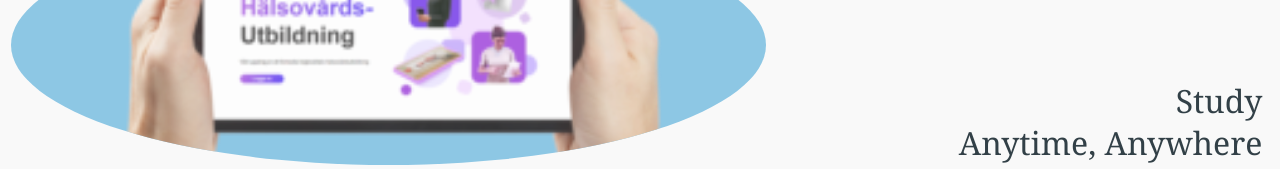
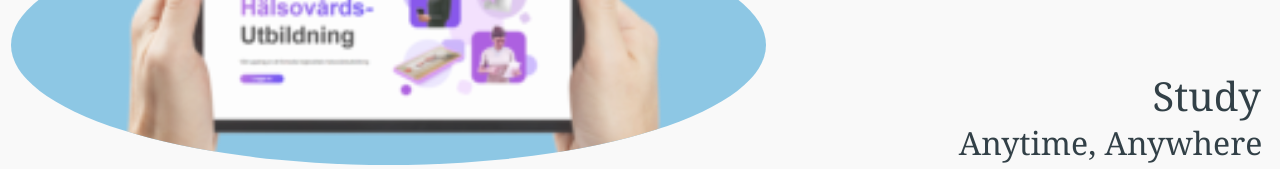
Before and after one commit to ollewarne/edutechsmart-landingpage, a plain HTML site: page index.html in a window 1280 px wide. Shown: the part 433-602 px from the top of the page. Drawn offline with nearby package versions, Linux system fonts and the light colour scheme; a web font is replaced by a local one.

Commit message:
deleted comments and changed font-size

```diff
--- a/components/script-study-anywhere.js
+++ b/components/script-study-anywhere.js
@@ -3,12 +3,10 @@ class StudyAnywhere extends HTMLElement {
     this.innerHTML = `
             <section class="study-anywhere">
             <div class="studyAnywhere">
-                <!-- <div class="img"></div> -->
                 <img src="images/tablet_educatesmart-300x200.png" alt="">
                 <div class="studyAnywhereHeader">
-                    <h3>Study</h3>
+                    <h3 id="study">Study</h3>
                     <h3>Anytime, Anywhere</h3>
-                    <!-- <h3>Anywhere</h3>  -->
                     <h3>and on Any Platform</h3>
                 </div>
             </div>
--- a/style-study-anywhere.css
+++ b/style-study-anywhere.css
@@ -46,3 +46,7 @@
     font-size: 1.3rem;
     font-weight: bolder;
 }
+
+#study {
+    font-size: 2.5rem;
+}
```
